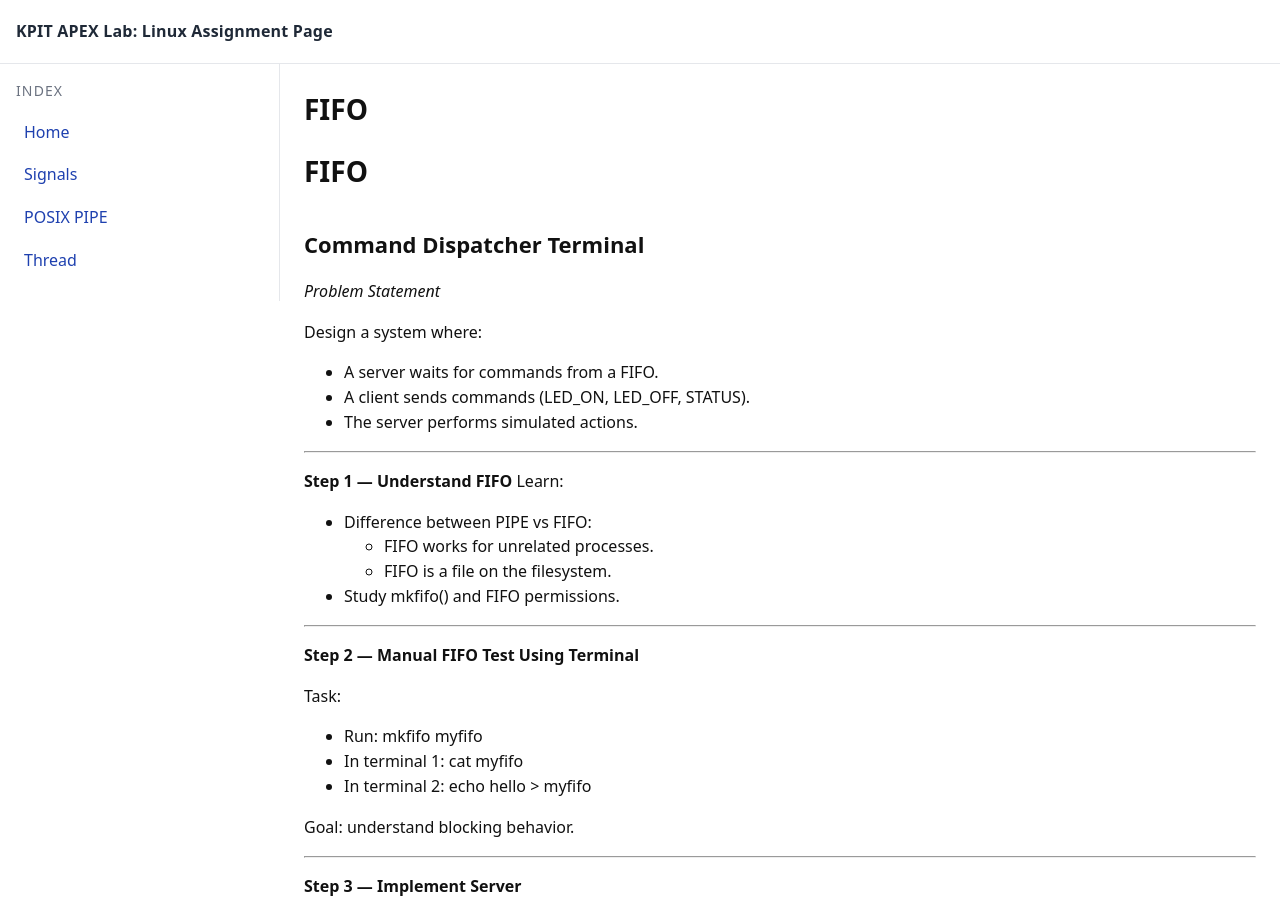
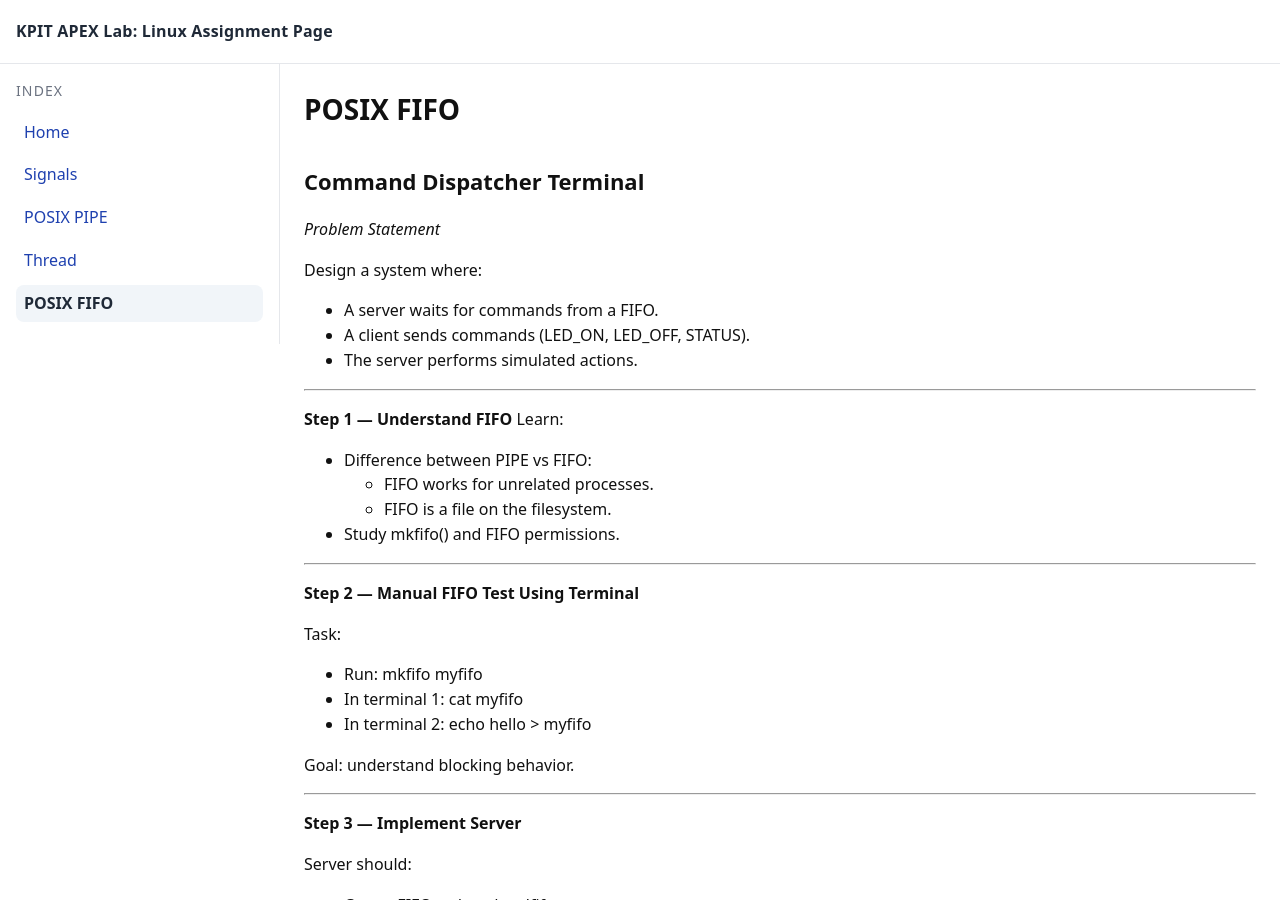
Before and after one commit to kAPEXLab/assignment, a Jekyll site: the page built from posixfifo.md, in a window 1280 px wide and 900 px high. Built offline with Jekyll 4.4.1, drawn with Linux system fonts in a browser that asks for light colours; our own code applies the rules of GitHub Pages for plain Markdown files.

Commit message:
Update posixfifo.md

```diff
--- a/posixfifo.md
+++ b/posixfifo.md
@@ -1,4 +1,10 @@
-# FIFO
+---
+layout: default
+title: POSIX FIFO
+nav: true
+nav_order: 4
+---
+
 ## Command Dispatcher Terminal
 
 _Problem Statement_
```
